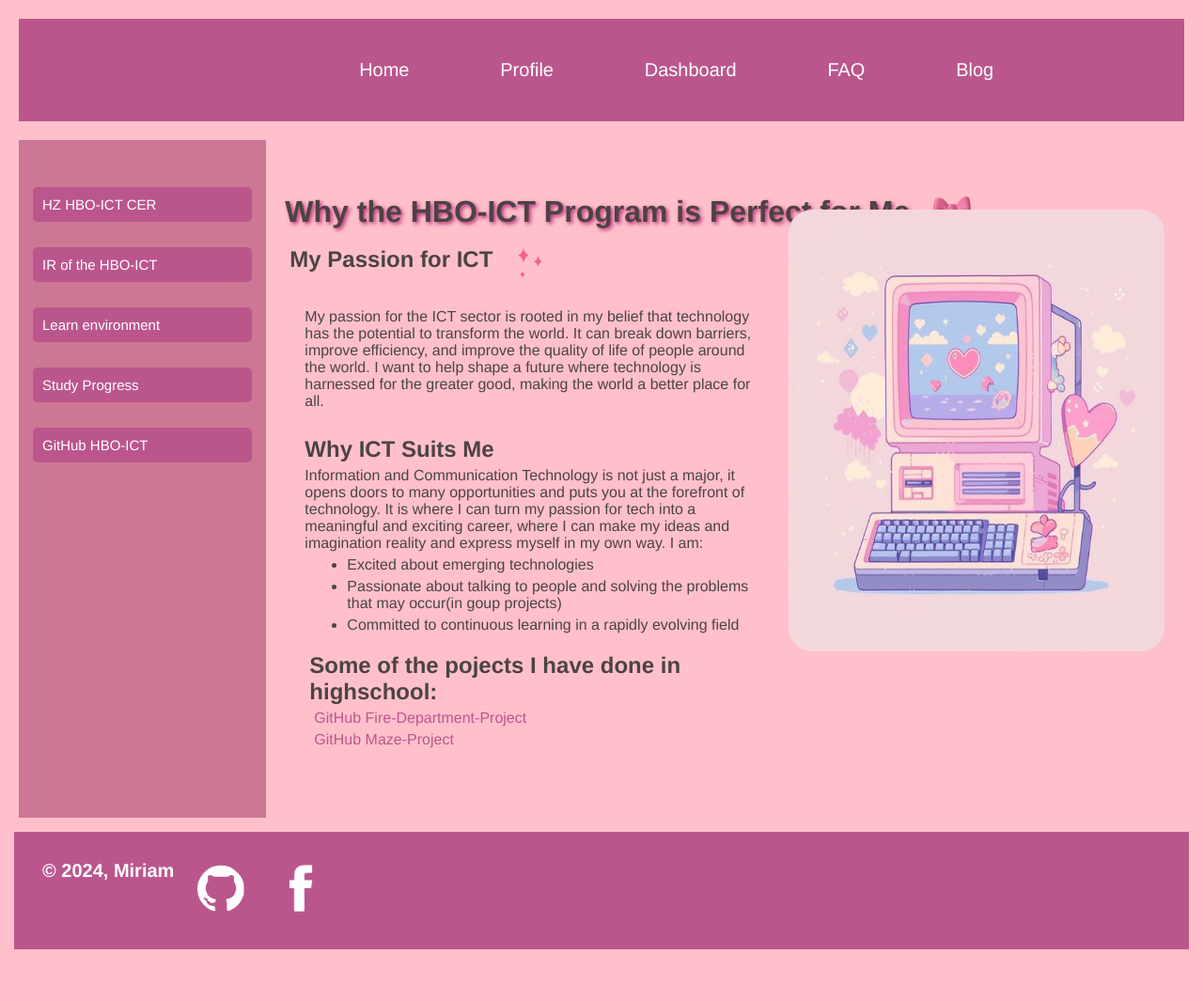
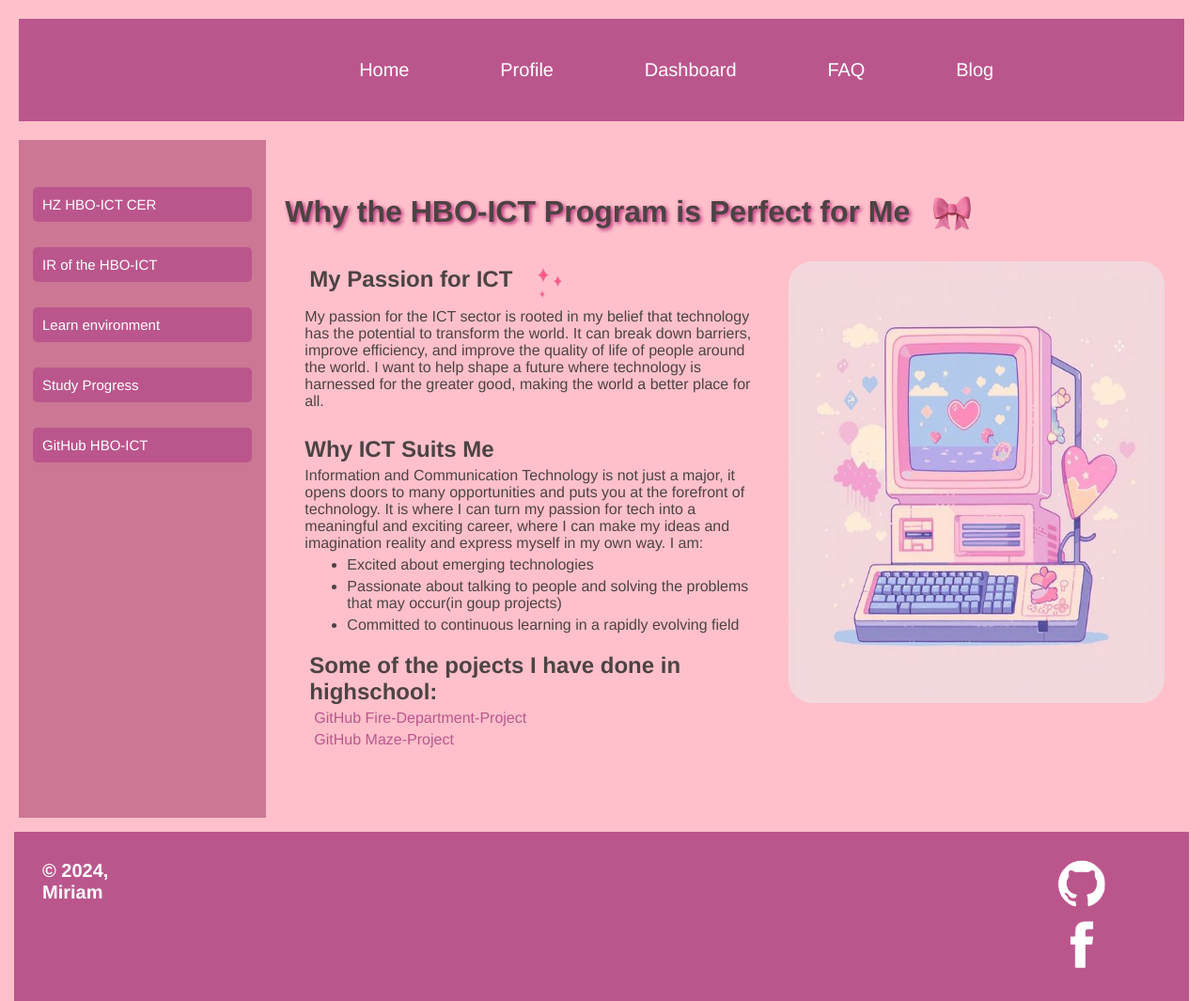
Before and after one commit to mirka175/geor0027.github.io, a plain HTML site: page index.html in a window 1280 px wide. Shown: the whole page at 94% size. Before the commit the page ends 1010 px from the top, so only its background shows below. Drawn offline with Linux system fonts and the light colour scheme.

Commit message:
Update index.html

```diff
--- a/css/index.css
+++ b/css/index.css
@@ -26,7 +26,6 @@ ul{
     border-radius: 25px;
     width: 400px;
     height: 470px;
-    margin-top: -100px;
 }
 
 table tr{
--- a/css/style.css
+++ b/css/style.css
@@ -116,9 +116,6 @@ footer {
     padding-left: 20px;
     background-color: rgb(187, 86, 141);
     font-size: 20px;
-    bottom: 0;
-    left: 0;
-    right: 0;
 }
 
 .text {
@@ -127,8 +124,9 @@ footer {
 }
 
 .div1 {
-    display: flex;
-    justify-content: right;
+    float: right;
     gap:15px;
     margin-top: 5px;
+    margin-left: 75%;
+
 }
--- a/index.html
+++ b/index.html
@@ -46,13 +46,13 @@
             </div>
 
             <section>
-                <div class="div2">
-                    <h2>My Passion for ICT</h2>
-                    <img src="resources/sparkles.png" alt="sparkles" width="30" height="35">
-                </div>
                 <table class="div2">
                     <tr>
                         <td>
+                            <div class="div2">
+                                <h2>My Passion for ICT</h2>
+                                <img src="resources/sparkles.png" alt="sparkles" width="30" height="35">
+                            </div>
                             <p>My passion for the ICT sector is rooted in my belief that technology has the potential to
                                 transform
                                 the world. It can break down barriers, improve efficiency, and improve the quality of
```
